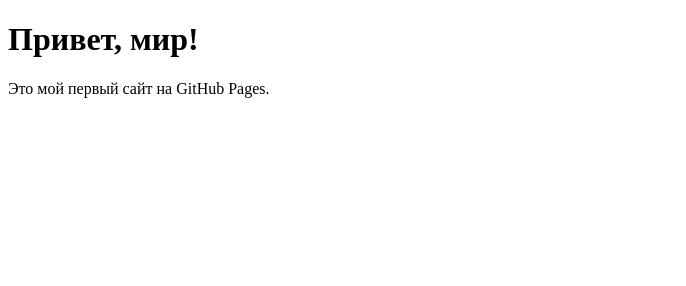
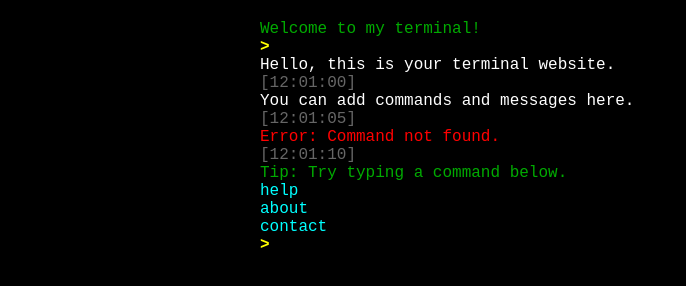
Before and after one commit to nesnimi/nesnimi.github.io, a plain HTML site: page index.html in a window 1280 px wide. Shown: the whole page, without its empty margins (0-686 px from the left). Drawn offline with Linux system fonts and the light colour scheme.

Commit message:
Update index.html

```diff
--- a/index.html
+++ b/index.html
@@ -1,11 +1,106 @@
 <!DOCTYPE html>
-<html lang="ru">
+<html lang="en">
 <head>
-  <meta charset="UTF-8">
-  <title>Привет!</title>
+  <meta charset="UTF-8" />
+  <meta name="viewport" content="width=device-width, initial-scale=1.0" />
+  <title>Terminal Website</title>
+  <style>
+    body {
+      margin: 0;
+      padding: 0;
+      font-family: 'Courier New', monospace; /* Шрифт терминала */
+      background-color: #000; /* Черный фон */
+      color: #0f0; /* Зелёный текст */
+      overflow-x: hidden; /* Убираем горизонтальную прокрутку */
+    }
+
+    .terminal {
+      position: relative;
+      width: 100%;
+      max-width: 800px;
+      margin: 0 auto;
+      padding: 20px;
+      box-sizing: border-box;
+      animation: fadeIn 1s ease-in-out;
+    }
+
+    .prompt {
+      color: #ff0; /* Жёлтый текст для приглашения */
+      font-weight: bold;
+    }
+
+    .system-message {
+      color: #0a0; /* Светло-зелёный для системных сообщений */
+    }
+
+    .error {
+      color: #f00; /* Красный для ошибок */
+    }
+
+    .user-message {
+      color: #fff; /* Белый для обычных сообщений */
+    }
+
+    .command {
+      color: #0ff; /* Голубой для команд */
+      cursor: pointer;
+      transition: color 0.3s;
+    }
+
+    .command:hover {
+      color: #0ff; /* Подсветка при наведении */
+    }
+
+    .timestamp {
+      color: #666; /* Серый для времени */
+    }
+
+    @keyframes fadeIn {
+      from { opacity: 0; }
+      to { opacity: 1; }
+    }
+
+    @media (max-width: 768px) {
+      .terminal {
+        padding: 10px;
+      }
+    }
+  </style>
 </head>
 <body>
-  <h1>Привет, мир!</h1>
-  <p>Это мой первый сайт на GitHub Pages.</p>
+  <div class="terminal">
+    <!-- Системное сообщение -->
+    <div class="system-message">Welcome to my terminal!</div>
+
+    <!-- Приглашение -->
+    <div class="prompt">></div>
+
+    <!-- Сообщения -->
+    <div class="user-message">Hello, this is your terminal website.</div>
+    <div class="timestamp">[12:01:00]</div>
+    <div class="user-message">You can add commands and messages here.</div>
+    <div class="timestamp">[12:01:05]</div>
+    <div class="error">Error: Command not found.</div>
+    <div class="timestamp">[12:01:10]</div>
+    <div class="system-message">Tip: Try typing a command below.</div>
+
+    <!-- Команды -->
+    <div class="command" onclick="alert('Command executed!')">help</div>
+    <div class="command" onclick="alert('About me page opened.')">about</div>
+    <div class="command" onclick="alert('Contact form opened.')">contact</div>
+
+    <!-- Нижняя строка -->
+    <div class="prompt">></div>
+  </div>
+
+  <script>
+    // Анимация появления текста
+    const terminal = document.querySelector('.terminal');
+    terminal.style.opacity = 0;
+
+    setTimeout(() => {
+      terminal.style.opacity = 1;
+    }, 100);
+  </script>
 </body>
 </html>
```
